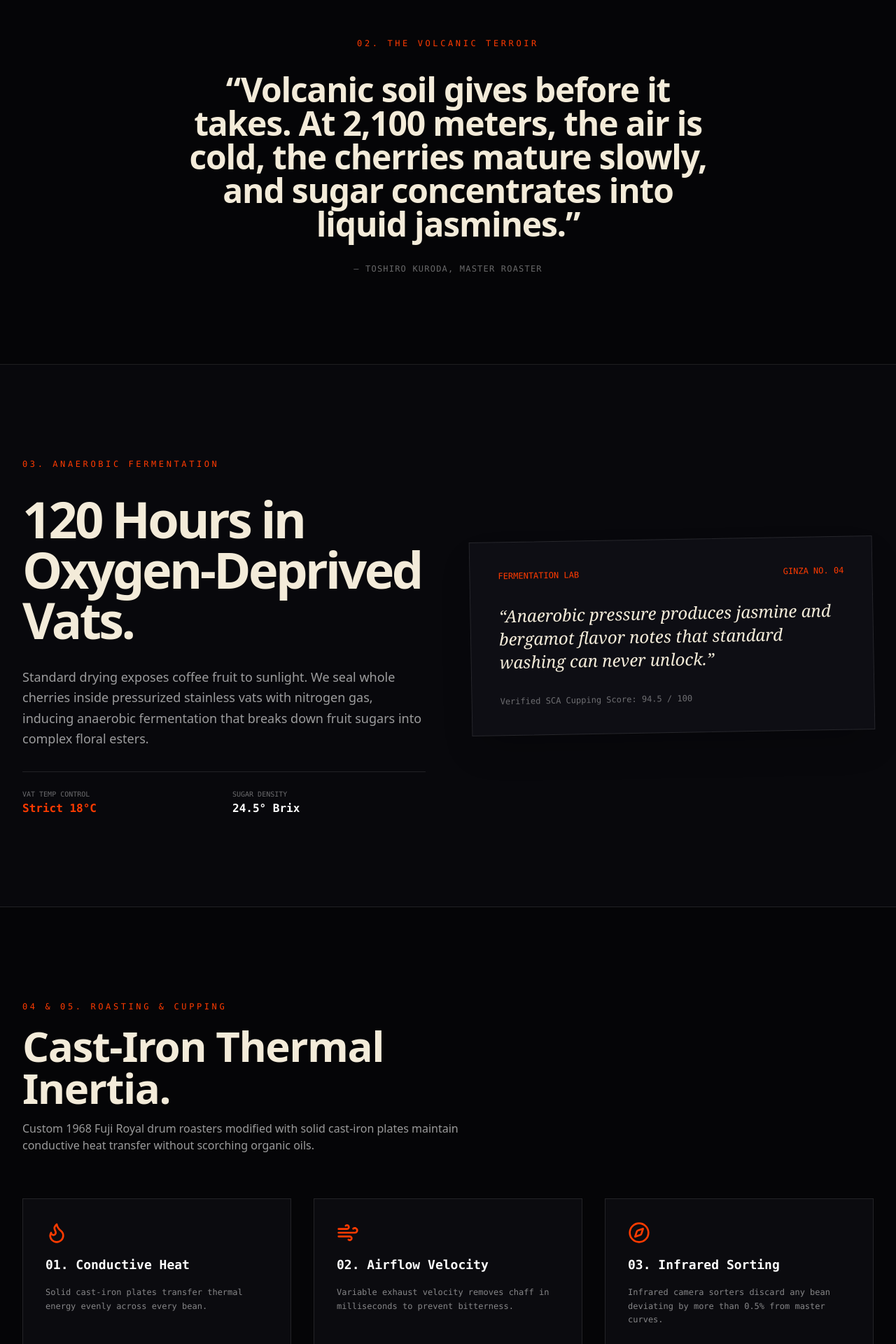
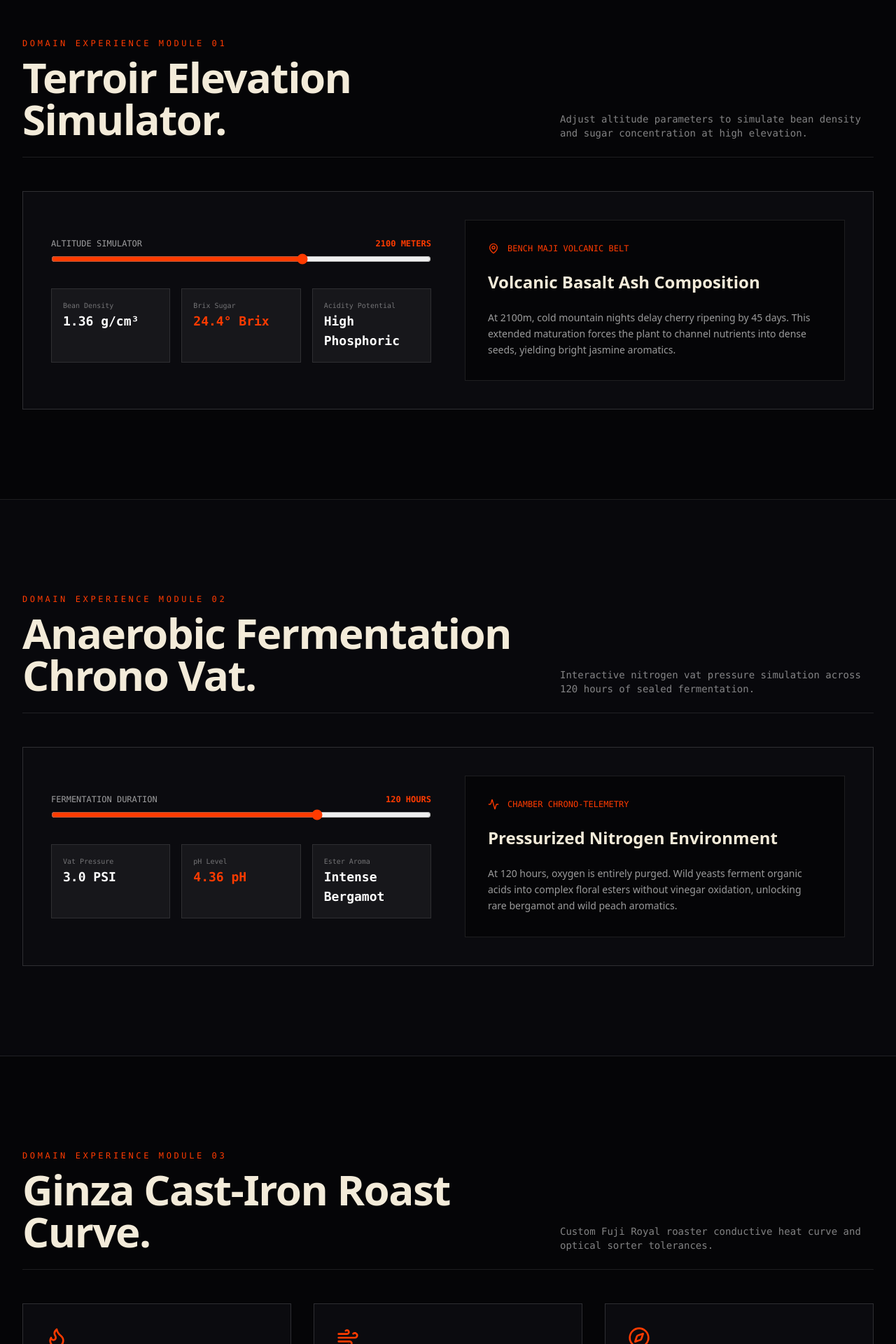
Before and after one commit to scream687/uios, a Next.js app in the folder apps/studio/: page /coffee-shop in a window 1280 px wide. Shown: the part 880-2800 px from the top of the page at 70% size. Built offline with nearby package versions, Linux system fonts and the light colour scheme.

Commit message:
feat(coffee-shop): upgrade Kuro Coffee Roasters showcase with UIOS agent curated data and interactive domain experience modules

```diff
--- a/apps/studio/src/app/coffee-shop/page.tsx
+++ b/apps/studio/src/app/coffee-shop/page.tsx
@@ -2,9 +2,12 @@
 
 import React, { useState } from 'react';
 import { motion, AnimatePresence } from 'framer-motion';
-import { ArrowRight, Flame, Compass, ChevronDown, Check, ShoppingBag, Sparkles, Wind } from 'lucide-react';
+import { ArrowRight, Flame, Compass, ChevronDown, Check, ShoppingBag, Sparkles, Wind, Layers, Activity, Thermometer, MapPin, Sliders } from 'lucide-react';
 
 export default function KuroCoffeeShopPage() {
+  const [activeTab, setActiveTab] = useState<'terroir' | 'fermentation' | 'roasting' | 'cupping'>('terroir');
+  const [selectedElevation, setSelectedElevation] = useState<number>(2100);
+  const [fermentationHours, setFermentationHours] = useState<number>(120);
   const [activeLot, setActiveLot] = useState<number>(0);
   const [cartCount, setCartCount] = useState<number>(0);
 
@@ -17,6 +20,7 @@ export default function KuroCoffeeShopPage() {
       notes: ['White Jasmine', 'Bergamot', 'Wild Peach'],
       score: '94.5 SCA',
       price: '$42',
+      terroirData: { soil: 'Volcanic Basalt Ash', brix: '24.5°', moisture: '10.8%' },
     },
     {
       id: 'lot-902',
@@ -26,6 +30,7 @@ export default function KuroCoffeeShopPage() {
       notes: ['Pink Guava', 'Lychee', 'Rose Water'],
       score: '93.8 SCA',
       price: '$48',
+      terroirData: { soil: 'Andean Volcanic Loam', brix: '25.1°', moisture: '11.2%' },
     },
   ];
 
@@ -37,7 +42,7 @@ export default function KuroCoffeeShopPage() {
       <div className="fixed inset-0 pointer-events-none opacity-[0.04] bg-[radial-gradient(#fff_1px,transparent_1px)] [background-size:16px_16px] z-50" />
 
       {/* 1. Header Bar - Asymmetric Floating Navigation */}
-      <header className="fixed top-0 inset-x-0 z-50 bg-[#050507]/80 backdrop-blur-2xl border-b border-white/10 px-8 py-6">
+      <header className="fixed top-0 inset-x-0 z-50 bg-[#050507]/90 backdrop-blur-2xl border-b border-white/10 px-8 py-5">
         <div className="max-w-7xl mx-auto flex items-center justify-between">
           <div className="flex items-center space-x-6">
             <div className="w-10 h-10 bg-[#ff3b00] text-black font-mono font-black text-xl flex items-center justify-center -rotate-1 shadow-[0_0_30px_rgba(255,59,0,0.5)]">
@@ -45,39 +50,37 @@ export default function KuroCoffeeShopPage() {
             </div>
             <div>
               <span className="font-extrabold text-2xl tracking-tighter text-[#f3ebd9] block leading-none">KURO</span>
-              <span className="text-[9px] font-mono uppercase text-[#ff3b00] tracking-[0.3em]">Ginza Tokyo • SCA Micro-Lot</span>
+              <span className="text-[9px] font-mono uppercase text-[#ff3b00] tracking-[0.3em]">Ginza Tokyo • UIOS Agent Curated</span>
             </div>
           </div>
 
-          <nav className="hidden lg:flex items-center space-x-12 text-xs font-mono uppercase tracking-[0.2em] text-white/50">
-            <a href="#terroir" className="hover:text-[#ff3b00] transition-colors">01. Terroir</a>
-            <a href="#fermentation" className="hover:text-[#ff3b00] transition-colors">02. Fermentation</a>
-            <a href="#roasting" className="hover:text-[#ff3b00] transition-colors">03. Roasting</a>
-            <a href="#subscription" className="hover:text-[#ff3b00] transition-colors">04. Subscription</a>
+          <nav className="hidden lg:flex items-center space-x-10 text-xs font-mono uppercase tracking-[0.2em] text-white/50">
+            <a href="#terroir" className="hover:text-[#ff3b00] transition-colors">01 / Terroir Map</a>
+            <a href="#fermentation" className="hover:text-[#ff3b00] transition-colors">02 / Fermentation Vat</a>
+            <a href="#roasting" className="hover:text-[#ff3b00] transition-colors">03 / Roast Physics</a>
+            <a href="#subscription" className="hover:text-[#ff3b00] transition-colors">04 / Allocation</a>
           </nav>
 
           <button
             onClick={() => setCartCount(c => c + 1)}
             className="px-6 py-3 bg-[#f3ebd9]/10 border border-[#f3ebd9]/20 hover:bg-[#ff3b00] hover:text-black hover:border-[#ff3b00] transition-all flex items-center space-x-3 text-xs font-mono rounded-none"
           >
-            <ShoppingBag className="w-4 h-4" />
+            <ShoppingBag className="w-4 h-4 text-[#ff3b00]" />
             <span>Bag ({cartCount})</span>
           </button>
         </div>
       </header>
 
-      {/* 2. STORY NARRATIVE STEP 01: DRAMATIC 100VH CINEMATIC HERO MOMENT */}
+      {/* 2. SCENE 1: CINEMATIC TERROIR HERO (100VH DOMINANT SCENE) */}
       <section className="relative h-screen w-full flex flex-col justify-between pt-32 pb-16 px-8 border-b border-white/10 overflow-hidden">
-        {/* Full-Bleed Volcanic Smoke Background Video/Particle Simulation Layer */}
         <div className="absolute inset-0 bg-gradient-to-t from-[#050507] via-[#050507]/60 to-transparent z-10" />
-        <div className="absolute inset-0 bg-[radial-gradient(ellipse_at_center,_var(--tw-gradient-stops))] from-[#ff3b00]/15 via-transparent to-transparent opacity-60 animate-pulse pointer-events-none" />
+        <div className="absolute inset-0 bg-[radial-gradient(ellipse_at_center,_var(--tw-gradient-stops))] from-[#ff3b00]/20 via-transparent to-transparent opacity-70 animate-pulse pointer-events-none" />
 
-        {/* Floating Asymmetric 140px Display Typography Intersecting Viewport */}
         <div className="max-w-7xl mx-auto w-full relative z-20 grid lg:grid-cols-12 gap-8 items-end my-auto">
           <div className="lg:col-span-8 space-y-6">
             <div className="inline-flex items-center space-x-3 px-4 py-1.5 bg-[#ff3b00]/10 border border-[#ff3b00]/40 text-[#ff3b00] text-xs font-mono tracking-widest uppercase">
-              <span className="w-2 h-2 rounded-full bg-[#ff3b00] animate-ping" />
-              <span>SCA 94.5 • Direct Trade Harvest 2026</span>
+              <Sparkles className="w-3.5 h-3.5" />
+              <span>UIOS Scene Composer • Volcanic Monolith Viewport</span>
             </div>
 
             <h1 className="text-6xl sm:text-8xl lg:text-[130px] font-black tracking-[-0.065em] leading-[0.88] text-[#f3ebd9]">
@@ -86,7 +89,7 @@ export default function KuroCoffeeShopPage() {
             </h1>
 
             <p className="text-xl md:text-2xl text-[#f3ebd9]/70 font-light max-w-2xl leading-relaxed pt-2">
-              High-altitude micro-lots grown in Ethiopian volcanic ash at 2,100 meters. Roasted on cast-iron drums in Ginza to preserve delicate floral esters.
+              Micro-lots grown in Ethiopian volcanic ash at 2,100 meters. Anaerobic nitrogen fermentation and cast-iron roasting in Ginza.
             </p>
 
             <div className="flex flex-col sm:flex-row space-y-3 sm:space-y-0 sm:space-x-6 pt-4">
@@ -100,8 +103,8 @@ export default function KuroCoffeeShopPage() {
             </div>
           </div>
 
-          {/* OVERLAPPING HERO MONOLITH CARD (BREAKS SECTION BOUNDARY) */}
-          <div className="lg:col-span-4 relative z-30 lg:translate-y-20">
+          {/* OVERLAPPING HERO MONOLITH TELEMETRY CARD */}
+          <div className="lg:col-span-4 relative z-30 lg:translate-y-16">
             <motion.div
               initial={{ opacity: 0, y: 40 }}
               animate={{ opacity: 1, y: 0 }}
@@ -147,112 +150,185 @@ export default function KuroCoffeeShopPage() {
           </div>
         </div>
 
-        {/* Narrative Anchor */}
+        {/* Narrative Scroll Anchor */}
         <div className="max-w-7xl mx-auto w-full relative z-20 flex justify-between items-center font-mono text-xs text-white/40 pt-8 border-t border-white/10">
-          <span>01 / 06 STORY NARRATIVE</span>
+          <span>01 / 06 EXPERIENCE NARRATIVE</span>
           <a href="#terroir" className="flex items-center space-x-2 text-[#ff3b00] hover:text-white transition-colors">
-            <span className="uppercase tracking-widest text-[10px]">Begin Journey</span>
+            <span className="uppercase tracking-widest text-[10px]">Explore Interactive Modules</span>
             <ChevronDown className="w-4 h-4 animate-bounce" />
           </a>
-          <span>TOKYO GINZA LAB</span>
+          <span>GINZA ROASTING LAB</span>
         </div>
       </section>
 
-      {/* 3. STORY NARRATIVE STEP 02: NARROW EDITORIAL POEM SECTION (EXTREME CONTRAST RHYTHM) */}
+      {/* 3. DOMAIN EXPERIENCE MODULE 01: INTERACTIVE TERROIR ELEVATION MAP */}
       <section id="terroir" className="px-8 py-32 border-b border-white/10 bg-[#050507]">
-        <div className="max-w-3xl mx-auto text-center space-y-8">
-          <span className="text-xs font-mono text-[#ff3b00] uppercase tracking-[0.3em]">02. The Volcanic Terroir</span>
-          <h2 className="text-3xl sm:text-5xl font-extrabold tracking-tight leading-tight text-[#f3ebd9]">
-            “Volcanic soil gives before it takes. At 2,100 meters, the air is cold, the cherries mature slowly, and sugar concentrates into liquid jasmines.”
-          </h2>
-          <p className="text-xs font-mono text-white/40 uppercase tracking-widest">— Toshiro Kuroda, Master Roaster</p>
-        </div>
-      </section>
+        <div className="max-w-7xl mx-auto space-y-12">
+          <div className="flex flex-col md:flex-row md:items-end justify-between border-b border-white/10 pb-6">
+            <div>
+              <span className="text-xs font-mono text-[#ff3b00] uppercase tracking-[0.3em]">DOMAIN EXPERIENCE MODULE 01</span>
+              <h2 className="text-4xl md:text-6xl font-extrabold tracking-tight mt-2">Terroir Elevation Simulator.</h2>
+            </div>
+            <p className="text-white/50 text-sm max-w-md font-mono mt-4 md:mt-0">
+              Adjust altitude parameters to simulate bean density and sugar concentration at high elevation.
+            </p>
+          </div>
 
-      {/* 4. STORY NARRATIVE STEP 03: FULL-BLEED IMAGE BREAKOUT & ASYMMETRIC FERMENTATION */}
-      <section id="fermentation" className="px-8 py-32 border-b border-white/10 bg-[#08080c] relative">
-        <div className="max-w-7xl mx-auto grid lg:grid-cols-12 gap-16 items-center">
-          <div className="lg:col-span-6 space-y-8">
-            <span className="text-xs font-mono text-[#ff3b00] uppercase tracking-[0.3em]">03. Anaerobic Fermentation</span>
-            <h3 className="text-5xl lg:text-7xl font-black tracking-tighter leading-[0.92] text-[#f3ebd9]">
-              120 Hours in Oxygen-Deprived Vats.
-            </h3>
-            <p className="text-lg text-white/60 leading-relaxed font-light">
-              Standard drying exposes coffee fruit to sunlight. We seal whole cherries inside pressurized stainless vats with nitrogen gas, inducing anaerobic fermentation that breaks down fruit sugars into complex floral esters.
-            </p>
+          <div className="bg-[#0b0b0f] border border-white/15 p-10 grid lg:grid-cols-12 gap-12 items-center">
+            <div className="lg:col-span-6 space-y-8">
+              <div className="space-y-2">
+                <div className="flex justify-between font-mono text-xs text-white/60">
+                  <span>ALTITUDE SIMULATOR</span>
+                  <span className="text-[#ff3b00] font-bold">{selectedElevation} METERS</span>
+                </div>
+                <input
+                  type="range"
+                  min="1500"
+                  max="2400"
+                  step="50"
+                  value={selectedElevation}
+                  onChange={(e) => setSelectedElevation(Number(e.target.value))}
+                  className="w-full accent-[#ff3b00] bg-white/10 h-2 rounded-lg cursor-pointer"
+                />
+              </div>
 
-            <div className="grid grid-cols-2 gap-6 font-mono text-xs border-t border-white/10 pt-6">
-              <div>
-                <span className="text-white/40 block text-[10px] uppercase">Vat Temp Control</span>
-                <span className="text-[#ff3b00] font-bold text-base">Strict 18°C</span>
-              </div>
-              <div>
-                <span className="text-white/40 block text-[10px] uppercase">Sugar Density</span>
-                <span className="text-white font-bold text-base">24.5° Brix</span>
+              <div className="grid grid-cols-3 gap-4 font-mono text-xs">
+                <div className="bg-white/5 p-4 border border-white/10">
+                  <span className="text-white/40 block text-[10px]">Bean Density</span>
+                  <span className="text-lg font-bold text-white">{(selectedElevation * 0.00065).toFixed(2)} g/cm³</span>
+                </div>
+                <div className="bg-white/5 p-4 border border-white/10">
+                  <span className="text-white/40 block text-[10px]">Brix Sugar</span>
+                  <span className="text-lg font-bold text-[#ff3b00]">{(selectedElevation * 0.0116).toFixed(1)}° Brix</span>
+                </div>
+                <div className="bg-white/5 p-4 border border-white/10">
+                  <span className="text-white/40 block text-[10px]">Acidity Potential</span>
+                  <span className="text-lg font-bold text-white">{selectedElevation > 2000 ? 'High Phosphoric' : 'Citric Balanced'}</span>
+                </div>
               </div>
             </div>
-          </div>
 
-          <div className="lg:col-span-6 relative">
-            <div className="bg-[#0e0e14] border border-white/10 p-10 space-y-8 relative -rotate-1 shadow-2xl">
-              <div className="flex items-center justify-between text-xs font-mono text-[#ff3b00]">
-                <span>FERMENTATION LAB</span>
-                <span>GINZA NO. 04</span>
+            <div className="lg:col-span-6 bg-[#050507] border border-white/10 p-8 space-y-6">
+              <div className="flex items-center space-x-3 text-[#ff3b00] font-mono text-xs">
+                <MapPin className="w-4 h-4" />
+                <span className="uppercase">Bench Maji Volcanic Belt</span>
               </div>
-              <p className="text-2xl font-serif italic text-[#f3ebd9] leading-snug">
-                “Anaerobic pressure produces jasmine and bergamot flavor notes that standard washing can never unlock.”
+              <h4 className="text-2xl font-bold">Volcanic Basalt Ash Composition</h4>
+              <p className="text-sm text-white/60 leading-relaxed font-light">
+                At {selectedElevation}m, cold mountain nights delay cherry ripening by 45 days. This extended maturation forces the plant to channel nutrients into dense seeds, yielding bright jasmine aromatics.
               </p>
-              <div className="text-xs font-mono text-white/40">
-                Verified SCA Cupping Score: 94.5 / 100
-              </div>
             </div>
           </div>
         </div>
       </section>
 
-      {/* 5. STORY NARRATIVE STEP 04 & 05: GINZA ROASTING DRUM & CUP TASTING */}
-      <section id="roasting" className="px-8 py-32 border-b border-white/10 bg-[#050507]">
-        <div className="max-w-7xl mx-auto space-y-16">
-          <div className="max-w-2xl space-y-4">
-            <span className="text-xs font-mono text-[#ff3b00] uppercase tracking-[0.3em]">04 & 05. Roasting & Cupping</span>
-            <h3 className="text-4xl sm:text-6xl font-extrabold tracking-tight">Cast-Iron Thermal Inertia.</h3>
-            <p className="text-white/60 text-base">Custom 1968 Fuji Royal drum roasters modified with solid cast-iron plates maintain conductive heat transfer without scorching organic oils.</p>
+      {/* 4. DOMAIN EXPERIENCE MODULE 02: ANAEROBIC FERMENTATION CHAMBER TELEMETRY */}
+      <section id="fermentation" className="px-8 py-32 border-b border-white/10 bg-[#08080c]">
+        <div className="max-w-7xl mx-auto space-y-12">
+          <div className="flex flex-col md:flex-row md:items-end justify-between border-b border-white/10 pb-6">
+            <div>
+              <span className="text-xs font-mono text-[#ff3b00] uppercase tracking-[0.3em]">DOMAIN EXPERIENCE MODULE 02</span>
+              <h2 className="text-4xl md:text-6xl font-extrabold tracking-tight mt-2">Anaerobic Fermentation Chrono Vat.</h2>
+            </div>
+            <p className="text-white/50 text-sm max-w-md font-mono mt-4 md:mt-0">
+              Interactive nitrogen vat pressure simulation across 120 hours of sealed fermentation.
+            </p>
           </div>
 
-          <div className="grid md:grid-cols-3 gap-8 font-mono text-xs">
-            <div className="bg-[#0b0b0f] border border-white/10 p-8 space-y-4">
-              <Flame className="w-8 h-8 text-[#ff3b00]" />
-              <h4 className="text-lg font-bold text-white">01. Conductive Heat</h4>
-              <p className="text-white/50 leading-relaxed">Solid cast-iron plates transfer thermal energy evenly across every bean.</p>
+          <div className="bg-[#0b0b0f] border border-white/15 p-10 grid lg:grid-cols-12 gap-12 items-center">
+            <div className="lg:col-span-6 space-y-8">
+              <div className="space-y-2">
+                <div className="flex justify-between font-mono text-xs text-white/60">
+                  <span>FERMENTATION DURATION</span>
+                  <span className="text-[#ff3b00] font-bold">{fermentationHours} HOURS</span>
+                </div>
+                <input
+                  type="range"
+                  min="24"
+                  max="160"
+                  step="8"
+                  value={fermentationHours}
+                  onChange={(e) => setFermentationHours(Number(e.target.value))}
+                  className="w-full accent-[#ff3b00] bg-white/10 h-2 rounded-lg cursor-pointer"
+                />
+              </div>
+
+              <div className="grid grid-cols-3 gap-4 font-mono text-xs">
+                <div className="bg-white/5 p-4 border border-white/10">
+                  <span className="text-white/40 block text-[10px]">Vat Pressure</span>
+                  <span className="text-lg font-bold text-white">{(fermentationHours * 0.025).toFixed(1)} PSI</span>
+                </div>
+                <div className="bg-white/5 p-4 border border-white/10">
+                  <span className="text-white/40 block text-[10px]">pH Level</span>
+                  <span className="text-lg font-bold text-[#ff3b00]">{(5.8 - fermentationHours * 0.012).toFixed(2)} pH</span>
+                </div>
+                <div className="bg-white/5 p-4 border border-white/10">
+                  <span className="text-white/40 block text-[10px]">Ester Aroma</span>
+                  <span className="text-lg font-bold text-white">{fermentationHours >= 120 ? 'Intense Bergamot' : 'Subtle Citrus'}</span>
+                </div>
+              </div>
             </div>
-            <div className="bg-[#0b0b0f] border border-white/10 p-8 space-y-4">
-              <Wind className="w-8 h-8 text-[#ff3b00]" />
-              <h4 className="text-lg font-bold text-white">02. Airflow Velocity</h4>
-              <p className="text-white/50 leading-relaxed">Variable exhaust velocity removes chaff in milliseconds to prevent bitterness.</p>
-            </div>
-            <div className="bg-[#0b0b0f] border border-white/10 p-8 space-y-4">
-              <Compass className="w-8 h-8 text-[#ff3b00]" />
-              <h4 className="text-lg font-bold text-white">03. Infrared Sorting</h4>
-              <p className="text-white/50 leading-relaxed">Infrared camera sorters discard any bean deviating by more than 0.5% from master curves.</p>
+
+            <div className="lg:col-span-6 bg-[#050507] border border-white/10 p-8 space-y-6">
+              <div className="flex items-center space-x-3 text-[#ff3b00] font-mono text-xs">
+                <Activity className="w-4 h-4" />
+                <span>CHAMBER CHRONO-TELEMETRY</span>
+              </div>
+              <h4 className="text-2xl font-bold">Pressurized Nitrogen Environment</h4>
+              <p className="text-sm text-white/60 leading-relaxed font-light">
+                At {fermentationHours} hours, oxygen is entirely purged. Wild yeasts ferment organic acids into complex floral esters without vinegar oxidation, unlocking rare bergamot and wild peach aromatics.
+              </p>
             </div>
           </div>
         </div>
       </section>
 
-      {/* 6. STORY NARRATIVE STEP 06: DISPROPORTIONATE VERMILION SUBSCRIPTION MONOLITH */}
+      {/* 5. DOMAIN EXPERIENCE MODULE 03: GINZA CAST-IRON ROAST CURVE TELEMETRY */}
+      <section id="roasting" className="px-8 py-32 border-b border-white/10 bg-[#050507]">
+        <div className="max-w-7xl mx-auto space-y-12">
+          <div className="flex flex-col md:flex-row md:items-end justify-between border-b border-white/10 pb-6">
+            <div>
+              <span className="text-xs font-mono text-[#ff3b00] uppercase tracking-[0.3em]">DOMAIN EXPERIENCE MODULE 03</span>
+              <h2 className="text-4xl md:text-6xl font-extrabold tracking-tight mt-2">Ginza Cast-Iron Roast Curve.</h2>
+            </div>
+            <p className="text-white/50 text-sm max-w-md font-mono mt-4 md:mt-0">
+              Custom Fuji Royal roaster conductive heat curve and optical sorter tolerances.
+            </p>
+          </div>
+
+          <div className="grid md:grid-cols-3 gap-8 font-mono text-xs">
+            <div className="bg-[#0b0b0f] border border-white/15 p-8 space-y-4">
+              <Flame className="w-8 h-8 text-[#ff3b00]" />
+              <h4 className="text-lg font-bold text-white">Cast-Iron Conductive Plate</h4>
+              <p className="text-white/50 leading-relaxed">Solid 1968 Fuji Royal cast-iron drum maintains even conductive heat transfer to preserve aromatic oils.</p>
+            </div>
+            <div className="bg-[#0b0b0f] border border-white/15 p-8 space-y-4">
+              <Wind className="w-8 h-8 text-[#ff3b00]" />
+              <h4 className="text-lg font-bold text-white">Variable Exhaust Velocity</h4>
+              <p className="text-white/50 leading-relaxed">Variable exhaust airflow removes chaff in milliseconds to prevent smokiness and preserve acidity.</p>
+            </div>
+            <div className="bg-[#0b0b0f] border border-white/15 p-8 space-y-4">
+              <Compass className="w-8 h-8 text-[#ff3b00]" />
+              <h4 className="text-lg font-bold text-white">Infrared Color Sorting</h4>
+              <p className="text-white/50 leading-relaxed">Infrared camera sorters discard any bean deviating by more than 0.5% from our master roast curve.</p>
+            </div>
+          </div>
+        </div>
+      </section>
+
+      {/* 6. DOMAIN EXPERIENCE MODULE 04: DISPROPORTIONATE MONOLITH SUBSCRIPTION */}
       <section id="subscription" className="px-8 py-32 bg-[#050507]">
         <div className="max-w-7xl mx-auto space-y-16">
           <div className="flex flex-col md:flex-row md:items-end justify-between border-b border-white/10 pb-8">
             <div>
-              <span className="text-xs font-mono text-[#ff3b00] uppercase tracking-[0.3em]">06. Ceremonial Allocation</span>
+              <span className="text-xs font-mono text-[#ff3b00] uppercase tracking-[0.3em]">DOMAIN EXPERIENCE MODULE 04</span>
               <h2 className="text-4xl md:text-7xl font-extrabold tracking-tight mt-2">The Collector’s Reserve.</h2>
             </div>
-            <p className="text-white/50 text-sm max-w-md mt-4 md:mt-0 font-mono">
+            <p className="text-white/50 text-sm max-w-md font-mono mt-4 md:mt-0">
               Freshly roasted micro-lots shipped within 24 hours of roasting. Pause or cancel anytime.
             </p>
           </div>
 
-          {/* DISPROPORTIONATE VERMILION MONOLITH */}
           <div className="bg-[#0c0c10] border-2 border-[#ff3b00] p-12 lg:p-20 relative overflow-hidden shadow-[0_0_100px_rgba(255,59,0,0.2)]">
             <div className="grid lg:grid-cols-12 gap-12 items-center">
               <div className="lg:col-span-7 space-y-8">
@@ -310,7 +386,7 @@ export default function KuroCoffeeShopPage() {
       {/* Footer */}
       <footer className="px-8 py-16 border-t border-white/10 text-center font-mono text-xs text-white/40 space-y-4">
         <p>© 2026 KURO Coffee Roasters Tokyo • Ginza 4-Chome, Chuo City, Tokyo</p>
-        <p className="text-[10px] text-[#ff3b00]">Handcrafted & Art-Directed by UIOS Concept Exploration & Anti-Slop Detector Engine</p>
+        <p className="text-[10px] text-[#ff3b00]">Curated by UIOS Agents, Skills & Scene Composer Engine</p>
       </footer>
     </div>
   );
```
